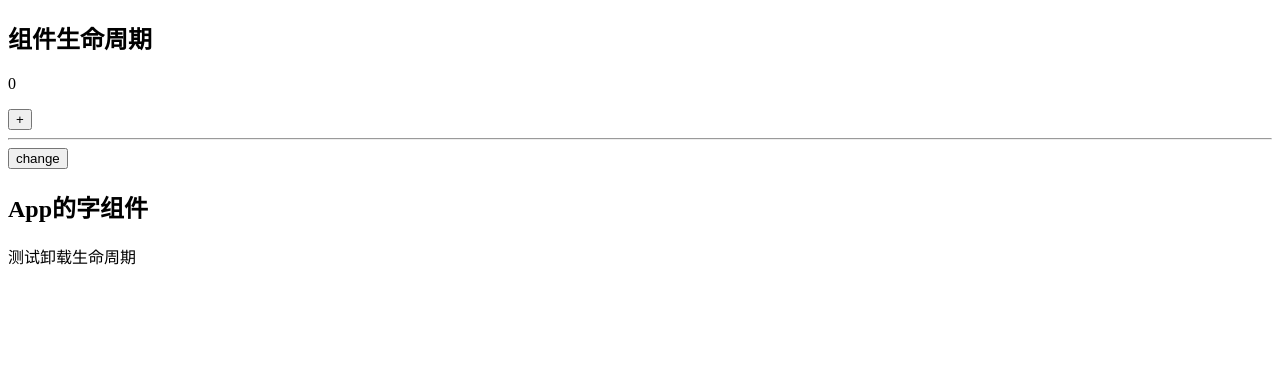
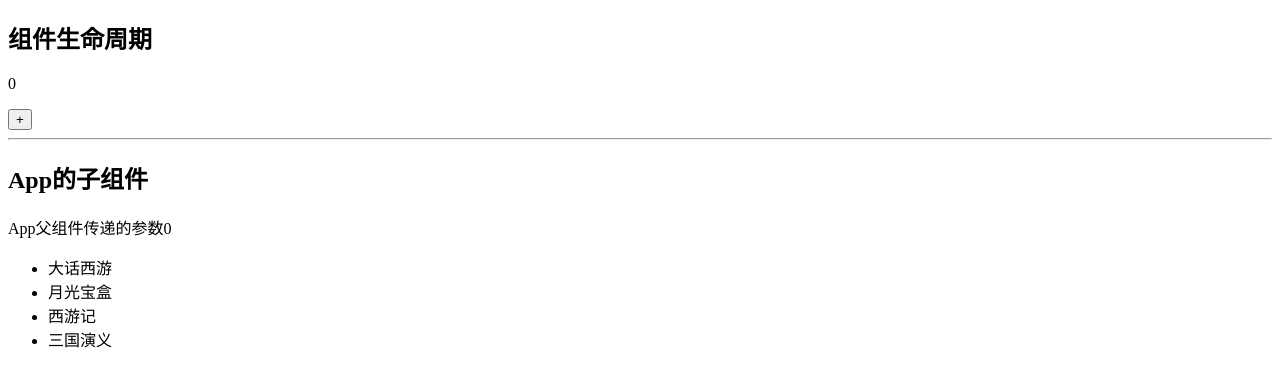
Before and after one commit to Lynn-zuo/learning-with-coding, a React app in the folder React/react-npm/: page / in a window 1280 px wide. Shown: the top 386 px of the page. Built offline with nearby package versions, Linux system fonts and the light colour scheme.

Commit message:
feat: 父子组件间通信父传子props

```diff
--- a/React/react-npm/src/03-component-communication/App.js
+++ b/React/react-npm/src/03-component-communication/App.js
@@ -1,34 +1,71 @@
 import { Component } from "react"
+import PropTypes from 'prop-types'
+
+class ComponentA extends Component { // 类组件获取父组件传递的参数
+  constructor(props) {
+    super(props) // 父类保存 - 类的继承原理ES5
+    // this.props=props
+    this.state = {}
+  }
+  static propTypes = { // 方式二：es6中的class field写法
+    fatherName: PropTypes.string,
+    count: PropTypes.number,
+    films: PropTypes.array
+  }
+  render() {
+    // 可以通过react-test-render拿到props
+    console.log('ComponentA--执行了render方法')
+    const { fatherName, count, films } = this.props
+    return (
+      <div>
+        <h2>{fatherName}的子组件</h2>
+        <p>{fatherName}父组件传递的参数{count}</p>
+        <ul>
+          {films.map(film => <li key={film}>{film}</li>)}
+        </ul>
+      </div>
+    )
+  }
+}
+
+ComponentA.propTypes = { // 方式一
+  fatherName: PropTypes.string,
+  count: PropTypes.number,
+  films: PropTypes.array
+}
+ComponentA.defaultProps = {
+  fatherName: 'PropTypes.string',
+  count: 'PropTypes.number',
+  films: 'PropTypes.array'
+}
+
+// function ComponentA (props) { // 函数组件获取父组件传递的参数
+//   const { fatherName, count } = props
+//   return (
+//     <div>
+//       <h2>{fatherName}的子组件</h2>
+//       <p>{fatherName}父组件传递的参数{count}</p>
+//     </div>
+//   )
+// }
+
 export default class App extends Component {
   constructor(props) {
     super()
     this.state = {
       count: 0,
-      isShow: false,
+      films: ['大话西游', '月光宝盒', '西游记', '三国演义']
     }
   }
-  componentDidMount() {
-    console.log("APP-mount生命周期---首次渲染")
-  }
-  componentDidUpdate() {
-    console.log("APP-update生命周期---更新渲染")
-  }
-  componentWillUnmount() {
-    console.log("APP-unmount生命周期--移除DOM")
-  }
   render() {
-    const { count, isShow } = this.state
-    console.log('APP--执行了render方法')
+    const { count, films } = this.state
     return (
       <div>
         <h2>组件生命周期</h2>
         <p>{count}</p>
         <button onClick={(e) => this.increment(e)}>+</button>
         <hr />
-        <button onClick={(e) => this.changeShow(e)}>change</button>
-        {isShow && <ComponentA />}
-        {/* v-show只更新APP */}
-        <ComponentA style={{ display: isShow ? "block" : "none" }} />
+        <ComponentA fatherName='App' films={films} count={count} />
       </div>
     )
   }
@@ -38,27 +75,4 @@ export default class App extends Component {
       count: this.state.count + 1,
     })
   }
-  changeShow(e) {
-    this.setState({
-      isShow: !this.state.isShow,
-    })
-  }
 }
-
-class ComponentA extends Component {
-  componentDidMount() {
-    console.log("ComponentA-mount生命周期---首次渲染")
-  }
-  componentWillUnmount() {
-    console.log("ComponentA-unmount生命周期--移除DOM")
-  }
-  render() {
-    console.log('ComponentA--执行了render方法')
-    return (
-      <div>
-        <h2>App的字组件</h2>
-        <p>测试卸载生命周期</p>
-      </div>
-    )
-  }
-}
--- a/React/react-npm/src/index.js
+++ b/React/react-npm/src/index.js
@@ -1,5 +1,5 @@
 import ReactDOM from 'react-dom/client'
-import App from './02-component-lifecycle/App.js'
+import App from './03-component-communication/App.js'
 
 const root = ReactDOM.createRoot(document.getElementById('root'))
 root.render(<App />)
```
